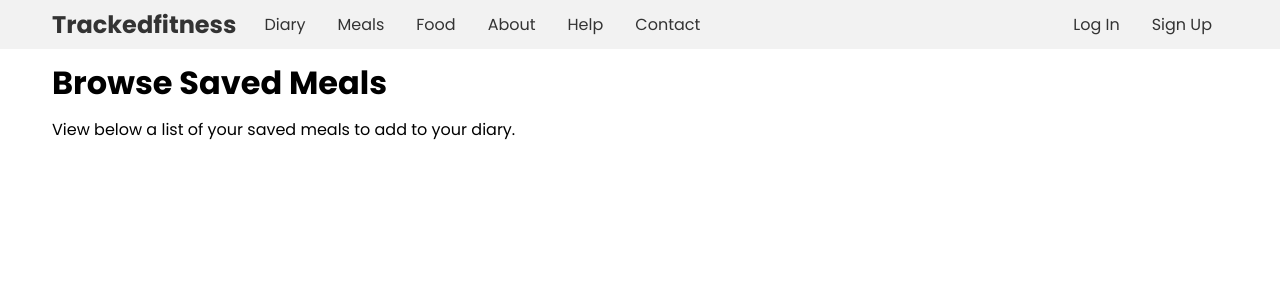
After one commit to mjarvis9541/tracked6, a Django app: page /diary/browse-saved-meals/2021-02-18/1/ in a window 1280 px wide. The commit adds this page. Shown: the top 300 px of the page. Run offline with Django 3.2, Linux system fonts and the light colour scheme; the visitor is signed in with stand-in values (Sample User, id 1); data that the repository does not hold is empty; parts of the project's set-up code (start-up, migrations or seed data) failed here and were passed over.

Commit message:
Created add saved meal to diary views

```diff
--- a/diaries/urls.py
+++ b/diaries/urls.py
@@ -4,6 +4,20 @@ from . import views
 
 app_name = 'diaries'
 urlpatterns = [
+    path(
+        'browse-saved-meals/<int:year>-<int:month>-<int:day>/<int:meal>/',
+        views.browse_saved_meals_view,
+        name='browse_saved_meal',
+    ),
+
+    path(
+        'add-saved-meal/<int:year>-<int:month>-<int:day>/<int:meal>/<uuid:saved_meal>/',
+        views.add_saved_meal_to_diary_view,
+        name='saved_meal_to_diary',
+    ),
+
+
+
     path('meal_update/<int:year>-<int:month>-<int:day>/<int:meal>/',views.diary_meal_update_view,name='dmu'),
 
     path('', views.DiaryDayListView.as_view(), name='today'),
@@ -15,7 +29,6 @@ urlpatterns = [
 
     path('<int:year>-<int:month>-<int:day>/add-food-to-diary/<int:meal>/',views.add_to_diary_view,name='create'),
 
-    # New
     # path('<int:year>-<int:month>-<int:day>/add-to-diary/<int:meal>/',views.AddFoodToDiaryView.as_view(), name='create'),
 
     path('<int:year>-<int:month>-<int:day>/copy-meal/<int:meal>/',views.copy_meal_from_previous_day_view,name='copy_meal_previous_day'),
--- a/diaries/views.py
+++ b/diaries/views.py
@@ -22,6 +22,8 @@ from django.views.generic.list import MultipleObjectMixin
 from food.forms import FOOD_SORT_CHOICES, FoodFilterForm
 from food.mixins import FoodFilterMixin
 from food.models import Food
+
+from meals.models import Meal, MealItem
 
 from .forms import AddRecentToDiaryFormSet, AddToDiaryFormSet, DiaryUpdateForm
 from .mixins import DateMixin, MealMixin
@@ -53,18 +55,21 @@ class DiaryDayListView(LoginRequiredMixin, DateMixin, ListView):
         obj_list = request.POST.getlist('to_delete')
         if obj_list:
             delete_list = Diary.objects.filter(id__in=obj_list)
-            # msg_list = []
             for obj in delete_list:
                 if obj.user != request.user:
                     return HttpResponseForbidden('You are not authorized to delete this user\'s diary entry')
             request.session['delete_list'] = obj_list
-            # delete_list.delete()
-            # messages.success(request, f'Food deleted: {msg_list}')
-            # messages.success(request, f'Food deleted')
             return redirect('diaries:delete_list')
         else:
             messages.error(request, 'You have not selected any food to delete')
         return redirect('diaries:day', self.date.year, self.date.month, self.date.day)
+
+
+
+
+
+
+
 
 
 
@@ -198,6 +203,12 @@ def add_to_diary_view(request, year, month, day, meal):
     return render(request, template_name, context)
 
 
+
+
+
+
+
+
 @login_required
 def copy_meal_from_previous_day_view(request, year, month, day, meal):
 
@@ -215,6 +226,10 @@ def copy_meal_from_previous_day_view(request, year, month, day, meal):
     template_name = 'diaries/diary_copy_previous_day.html'
     context = {}
 
+    meal_list = MealItem.objects.filter(meal_id='e3a38240-ea6a-40b3-a6b8-d2b4460503a6')
+    for obj in meal_list:
+        print(obj.food_id)
+        print(obj.quantity)
 
     object_list = Diary.objects.filter(user=request.user, date=previous_day, meal=meal).summary()
     if request.method == 'POST':
@@ -366,3 +381,60 @@ class DiaryMealListView(LoginRequiredMixin, DateMixin, MealMixin, ListView):
         context['total'] = self.get_queryset().total()
         context['total_meal'] = self.get_queryset().filter(meal=self.meal).total()
         return context
+
+
+
+
+def browse_saved_meals_view(request, year, month, day, meal):
+    try:
+        date = datetime.date(year, month, day)
+        previous_day = date - datetime.timedelta(days=1)
+    except ValueError as e:
+        raise Http404(e)
+
+    if meal in range(1,7):
+        meal_name = [x[1] for x in Diary.Meal.choices if x[0] == meal][0]
+    else:
+        raise Http404('Invalid meal')
+
+
+    template_name = 'diaries/browse_saved_meals.html'
+    context = {}
+    context['object_list'] = Meal.objects.filter(user=request.user)
+    context['date'] = date
+    context['meal'] = meal
+    return render(request, template_name, context)
+
+
+
+def add_saved_meal_to_diary_view(request, year, month, day, meal, saved_meal):
+    try:
+        date = datetime.date(year, month, day)
+        previous_day = date - datetime.timedelta(days=1)
+    except ValueError as e:
+        raise Http404(e)
+
+    if meal in range(1,7):
+        meal_name = [x[1] for x in Diary.Meal.choices if x[0] == meal][0]
+    else:
+        raise Http404('Invalid meal')
+
+    saved_meal_obj = get_object_or_404(Meal, id=saved_meal)
+
+    template_name = 'diaries/add_saved_meal.html'
+    context = {}
+    meal_item_list = MealItem.objects.filter(meal_id=saved_meal_obj)
+
+    if request.method == 'POST':
+        if meal_item_list:
+            for food_item in meal_item_list:
+                Diary.objects.create(
+                    user=request.user,
+                    date=date,
+                    meal=meal,
+                    food=food_item.food,
+                    quantity=food_item.quantity
+                )
+            messages.success(request, f'Added {len(meal_item_list)} items from {saved_meal_obj} to {meal_name}')
+            return redirect('diaries:day', date.year, date.month, date.day)
+    return render(request, template_name, context)
--- a/static/css/_diary_list.scss
+++ b/static/css/_diary_list.scss
@@ -1,25 +1,38 @@
 .diary-data {
     display: grid;
-    grid-template-columns: auto 3fr repeat(9, 1fr);
+    grid-template-columns: auto 3fr repeat(5, 1fr);
+    grid-column-gap: .5rem;
+
+    .grid-title {
+        font-weight: bold;
+        display: flex;
+        align-items: center;
+        border-bottom: 1px solid #f2f2f2;
+    }
+
     div {
         border-bottom: 1px solid #f2f2f2;
+    }
 
-    }
     .check {
         padding-right: .5rem;
     }
+
     .grid-item {
         display: flex;
         align-items: center;
+        border-bottom: 1px solid #f2f2f2;
     }
     .end {
         justify-content: flex-end;
+        text-align: end;
     }
 
 }
 
+@media (max-width: 684px) {
 
-
+}
 
 
 .diary-date {
@@ -53,12 +66,6 @@
     }
 }
 
-
-
-
-
-
-
 .diary-create-title {
     display: grid;
     grid-template-columns: repeat(6, 1fr);
@@ -72,8 +79,6 @@
         }
     }
 }
-
-
 
 .diary-grid-1 {
     display: grid;
--- a/static/css/base.css
+++ b/static/css/base.css
@@ -365,8 +365,20 @@ header {
 .diary-data {
   display: -ms-grid;
   display: grid;
-  -ms-grid-columns: auto 3fr (1fr)[9];
-      grid-template-columns: auto 3fr repeat(9, 1fr);
+  -ms-grid-columns: auto 3fr (1fr)[5];
+      grid-template-columns: auto 3fr repeat(5, 1fr);
+  grid-column-gap: .5rem;
+}
+
+.diary-data .grid-title {
+  font-weight: bold;
+  display: -webkit-box;
+  display: -ms-flexbox;
+  display: flex;
+  -webkit-box-align: center;
+      -ms-flex-align: center;
+          align-items: center;
+  border-bottom: 1px solid #f2f2f2;
 }
 
 .diary-data div {
@@ -384,12 +396,14 @@ header {
   -webkit-box-align: center;
       -ms-flex-align: center;
           align-items: center;
+  border-bottom: 1px solid #f2f2f2;
 }
 
 .diary-data .end {
   -webkit-box-pack: end;
       -ms-flex-pack: end;
           justify-content: flex-end;
+  text-align: end;
 }
 
 .diary-date {
--- /dev/null
+++ b/templates/diaries/browse_saved_meals.html
@@ -0,0 +1,25 @@
+{% extends 'base.html' %}
+{% block content %}
+<h1 class="mt-1 mb-1">Browse Saved Meals</h1>
+<p>View below a list of your saved meals to add to your diary.</p>
+
+{% for object in object_list %}
+
+<div><a href="{% url 'diaries:saved_meal_to_diary' date.year date.month date.day meal object.id %}">{{ object.name }}</a></div>
+
+{% endfor %}
+
+</div>
+
+
+
+
+
+
+
+
+
+
+
+
+{% endblock content %}
--- a/templates/diaries/diary_list.html
+++ b/templates/diaries/diary_list.html
@@ -70,6 +70,7 @@
             <div><button class="btn">Delete</button></div>
             <div>
                 <a class="btn" href="{% url 'diaries:copy_meal_previous_day' date.year date.month date.day 1 %}">Copy Previous Day</a>
+                <a class="btn" href="{% url 'diaries:browse_saved_meal' date.year date.month date.day 1 %}">Add Meal</a>
                 <a class="btn" href="{% url 'diaries:create' date.year date.month date.day 1 %}">Add Food</a>
             </div>
         </div>
@@ -130,6 +131,7 @@
             <div><button class="btn">Delete</button></div>
             <div>
                 <a class="btn" href="{% url 'diaries:copy_meal_previous_day' date.year date.month date.day 2 %}">Copy Previous Day</a>
+                <a class="btn" href="{% url 'diaries:browse_saved_meal' date.year date.month date.day 2 %}">Add Meal</a>
                 <a class="btn" href="{% url 'diaries:create' date.year date.month date.day 2 %}">Add Food</a>
             </div>
         </div>
@@ -190,6 +192,7 @@
             <div><button class="btn">Delete</button></div>
             <div>
                 <a class="btn" href="{% url 'diaries:copy_meal_previous_day' date.year date.month date.day 3 %}">Copy Previous Day</a>
+                <a class="btn" href="{% url 'diaries:browse_saved_meal' date.year date.month date.day 3 %}">Add Meal</a>
                 <a class="btn" href="{% url 'diaries:create' date.year date.month date.day 3 %}">Add Food</a>
             </div>
         </div>
@@ -250,6 +253,7 @@
             <div><button class="btn">Delete</button></div>
             <div>
                 <a class="btn" href="{% url 'diaries:copy_meal_previous_day' date.year date.month date.day 4 %}">Copy Previous Day</a>
+                <a class="btn" href="{% url 'diaries:browse_saved_meal' date.year date.month date.day 4 %}">Add Meal</a>
                 <a class="btn" href="{% url 'diaries:create' date.year date.month date.day 4 %}">Add Food</a>
             </div>
         </div>
@@ -310,6 +314,7 @@
             <div><button class="btn">Delete</button></div>
             <div>
                 <a class="btn" href="{% url 'diaries:copy_meal_previous_day' date.year date.month date.day 5 %}">Copy Previous Day</a>
+                <a class="btn" href="{% url 'diaries:browse_saved_meal' date.year date.month date.day 5 %}">Add Meal</a>
                 <a class="btn" href="{% url 'diaries:create' date.year date.month date.day 5 %}">Add Food</a>
             </div>
         </div>
@@ -370,6 +375,7 @@
             <div><button class="btn">Delete</button></div>
             <div>
                 <a class="btn" href="{% url 'diaries:copy_meal_previous_day' date.year date.month date.day 6 %}">Copy Previous Day</a>
+                <a class="btn" href="{% url 'diaries:browse_saved_meal' date.year date.month date.day 6 %}">Add Meal</a>
                 <a class="btn" href="{% url 'diaries:create' date.year date.month date.day 6 %}">Add Food</a>
             </div>
         </div>
```
Also changed, not shown: templates/diaries/add_saved_meal.html (added, +22 -0 lines), 1 other file.
